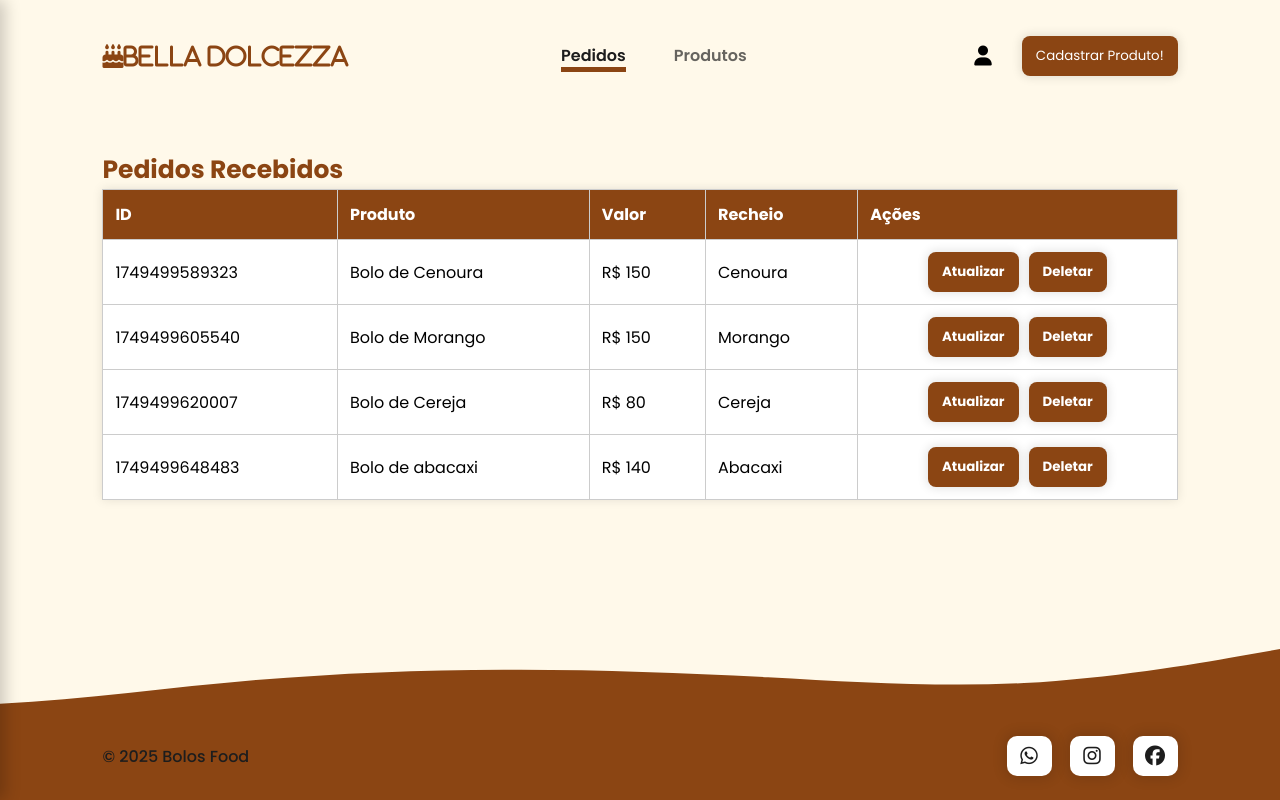
After one commit to CAdagoberto/projetoJava, a Node server app: page /produtos in a window 1280 px wide. The commit adds this page. Run offline with Node 20, Linux system fonts and the light colour scheme.

Commit message:
Adicionando novas paginas

```diff
--- a/index.js
+++ b/index.js
@@ -22,6 +22,23 @@ app.get("/", (req, res) => {
 
 app.get("/login", (req, res) => {
     res.render("login")
+})
+
+app.get("/produtos", (req, res) => {
+    const dbPath = path.join(__dirname, 'src', 'database', 'db.json');
+
+    let dados = { produtos: [], pedidos: [] };
+
+    if (fs.existsSync(dbPath)) {
+        const conteudo = fs.readFileSync(dbPath, "utf8");
+        try {
+            dados = JSON.parse(conteudo);
+        } catch (err) {
+            console.error("Erro ao ler o JSON:", err);
+        }
+    }
+
+    res.render("produtos", { produtos: dados.produtos });
 })
 
 app.get("/cardapio", (req, res) => {
--- a/src/css/styles.css
+++ b/src/css/styles.css
@@ -479,6 +479,12 @@ footer {
     color: #8B4513;
 }
 
+.produtos_edit {
+    display: flex;
+    gap: 10px;
+    justify-content: center;
+}
+
 @media screen and (max-width: 1170px) {
     #testimonials {
         flex-direction: column;
--- a/src/database/db.json
+++ b/src/database/db.json
@@ -1,20 +1,36 @@
 {
   "produtos": [
     {
-      "id": 1749497234672,
+      "id": 1749499589323,
+      "nome": "Bolo de Cenoura",
+      "descricao": "release of Letraset sheets containing Lorem Ipsum passages, and more recently with desktop publishing software like Aldus PageMaker including versions of Lorem Ipsum.",
+      "valor": "150",
+      "recheio": "Cenoura",
+      "imagem": "../src/img/Produtos/Cenoura.jpg"
+    },
+    {
+      "id": 1749499605540,
       "nome": "Bolo de Morango",
       "descricao": "release of Letraset sheets containing Lorem Ipsum passages, and more recently with desktop publishing software like Aldus PageMaker including versions of Lorem Ipsum.",
-      "valor": "120",
+      "valor": "150",
       "recheio": "Morango",
       "imagem": "../src/img/Produtos/Morango.jpg"
     },
     {
-      "id": 1749497577645,
-      "nome": "Bolo de Cenoura",
+      "id": 1749499620007,
+      "nome": "Bolo de Cereja",
       "descricao": "release of Letraset sheets containing Lorem Ipsum passages, and more recently with desktop publishing software like Aldus PageMaker including versions of Lorem Ipsum.",
-      "valor": "120",
-      "recheio": "Cenoura",
-      "imagem": "../src/img/Produtos/Cenoura.jpg"
+      "valor": "80",
+      "recheio": "Cereja",
+      "imagem": "../src/img/Produtos/Cereja.jpg"
+    },
+    {
+      "id": 1749499648483,
+      "nome": "Bolo de abacaxi",
+      "descricao": "release of Letraset sheets containing Lorem Ipsum passages, and more recently with desktop publishing software like Aldus PageMaker including versions of Lorem Ipsum.",
+      "valor": "140",
+      "recheio": "Abacaxi",
+      "imagem": "../src/img/Produtos/Abacaxi.jpg"
     }
   ],
   "pedidos": []
--- a/views/cadastroProduto.ejs
+++ b/views/cadastroProduto.ejs
@@ -5,7 +5,7 @@
 
 <body>
 
-  <%- include('partials/navbar') %>
+  <%- include('partials/navbarAdm') %>
 
 
   <section id="product-registration">
--- /dev/null
+++ b/views/partials/navbarAdm.ejs
@@ -0,0 +1,54 @@
+<header>
+  <nav id="navbar">
+    <i class="fa-solid fa-cake-candles" id="nav_logo">Bella Dolcezza</i>
+
+    <ul id="nav_list">
+      <li class="nav-item">
+        <a href="/pedidos">Pedidos</a>
+      </li>
+      <li class="nav-item">
+        <a href="/produtos">Produtos</a>
+      </li>
+    </ul>
+
+    <div class="kart-seccion">
+      <div class="kart-button">
+
+        <a href="/login">
+          <i class="fa-solid fa-user fa-lg"></i>
+        </a>
+      </div>
+
+      <button class="btn-default">
+        <a href="/cadastroProdutos">Cadastrar Produto!</a>
+      </button>
+    </div>
+
+
+
+    <button id="mobile_btn">
+      <i class="fa-solid fa-bars"></i>
+    </button>
+
+  </nav>
+
+  <div id="mobile_menu">
+    <ul id="mobile_nav_list">
+      <li class="nav-item">
+        <a href="/">Início</a>
+      </li>
+      <li class="nav-item">
+        <a href="/cardapio">Cardápio</a>
+      </li>
+      <li class="nav-item">
+        <a href="#testimonials">Avaliações</a>
+      </li>
+    </ul>
+
+    <button class="btn-default">
+      Peça aqui
+    </button>
+  </div>
+</header>
+
+<%- include('cart') %>
--- a/views/pedidos.ejs
+++ b/views/pedidos.ejs
@@ -1,7 +1,7 @@
 <%- include('partials/head') %>
 
 <body>
-  <%- include('partials/navbar') %>
+  <%- include('partials/navbarAdm') %>
 
   <section id="admin-pedidos">
     <h2 class="section-title">Pedidos Recebidos</h2>
--- /dev/null
+++ b/views/produtos.ejs
@@ -0,0 +1,42 @@
+<%- include('partials/head') %>
+
+<body>
+  <%- include('partials/navbarAdm') %>
+
+  <section id="admin-pedidos">
+    <h2 class="section-title">Pedidos Recebidos</h2>
+    <table>
+      <thead>
+        <tr>
+          <th>ID</th>
+          <th>Produto</th>
+          <th>Valor</th>
+          <th>Recheio</th>
+          <th>Ações</th>
+        </tr>
+      </thead>
+      <tbody>
+        <% produtos.forEach(produto => { %>
+        <tr>
+          <td><%= produto.id %></td>
+          <td><%= produto.nome %></td>
+          <td>R$ <%= produto.valor %></td>
+          <td><%= produto.recheio %></td>
+          <td>
+            <div class="produtos_edit">
+              <button class="btn-default">Atualizar</button>
+              <button class="btn-default">Deletar</button>
+            </div>
+          </td>
+        </tr>
+        <% }) %>
+      </tbody>
+    </table>
+  </section>
+
+  <%- include('partials/footer') %>
+
+</body>
+
+
+<%- include('partials/headerFinal') %>
```
